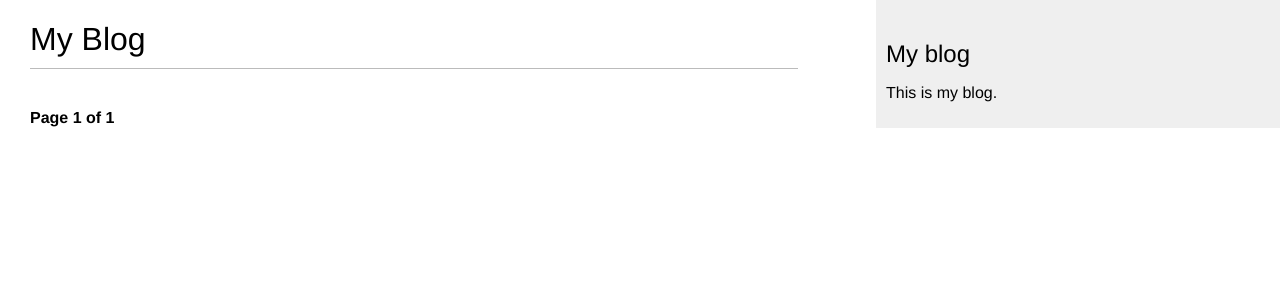
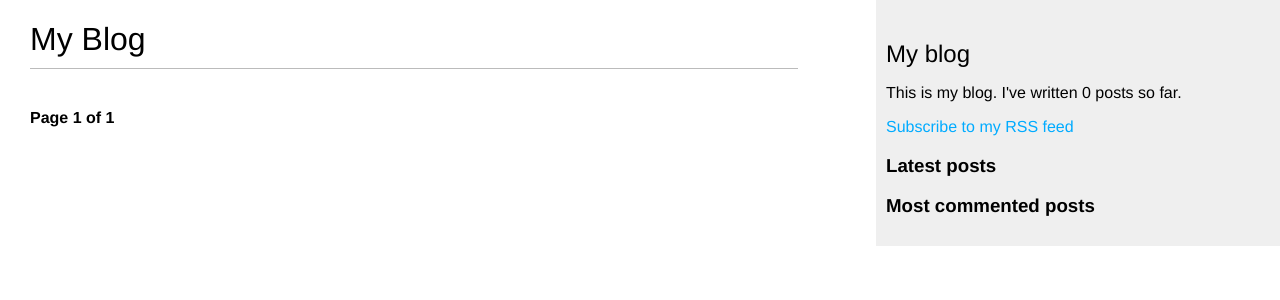
Before and after one commit to danikzaks/blog, a Django app: page /blog/ in a window 1280 px wide. Shown: the top 300 px of the page. Run offline with Django 5.2, Linux system fonts and the light colour scheme; data that the repository does not hold is empty.

Commit message:
add feeds rss and sitemaps

```diff
--- a/core/blog/models.py
+++ b/core/blog/models.py
@@ -2,6 +2,7 @@ from django.contrib.auth.models import User
 from django.db import models
 from django.urls import reverse
 from django.utils import timezone
+from taggit.managers import TaggableManager
 
 
 class PublishedManager(models.Manager):
@@ -28,6 +29,7 @@ class Post(models.Model):
     )
     objects = models.Manager()
     published = PublishedManager()
+    tags = TaggableManager()
 
     class Meta:
         ordering = ["-publish"]
--- /dev/null
+++ b/core/blog/templatetags/blog_tags.py
@@ -0,0 +1,31 @@
+import markdown
+from django import template
+from django.db.models import Count
+from django.utils.safestring import mark_safe
+
+from ..models import Post
+
+register = template.Library()
+
+
+@register.simple_tag
+def total_posts():
+    return Post.published.count()
+
+
+@register.inclusion_tag("blog/post/latest_posts.html")
+def show_latest_posts(count=5):
+    latest_posts = Post.published.order_by("-publish")[:count]
+    return {"latest_posts": latest_posts}
+
+
+@register.simple_tag
+def get_most_commented_posts(count=5):
+    return Post.published.annotate(total_comments=Count("comments")).order_by(
+        "-total_comments"
+    )[:count]
+
+
+@register.filter(name="markdown")
+def markdown_format(text):
+    return mark_safe(markdown.markdown(text))
--- a/core/blog/urls.py
+++ b/core/blog/urls.py
@@ -1,12 +1,13 @@
 from django.urls import path
 
 from . import views
+from .feeds import LatestPostsFeed
 
 app_name = "blog"
 
 urlpatterns = [
-    # path("", views.post_list, name="post_list"),
-    path("", views.PostListView.as_view(), name="post_list"),
+    path("", views.post_list, name="post_list"),
+    # path("", views.PostListView.as_view(), name="post_list"),
     # path("<int:id>/", views.post_detail, name="post_detail"),
     path(
         "<int:year>/<int:month>/<int:day>/<slug:post>/",
@@ -15,4 +16,6 @@ urlpatterns = [
     ),
     path("<int:post_id>/share/", views.post_share, name="post_share"),
     path("<int:post_id>/comment/", views.post_comment, name="post_comment"),
+    path("tag/<slug:tag_slug>/", views.post_list, name="post_list_by_tag"),
+    path("feed/", LatestPostsFeed(), name="post_feed"),
 ]
--- a/core/blog/views.py
+++ b/core/blog/views.py
@@ -1,15 +1,21 @@
 from django.core.mail import send_mail
 from django.core.paginator import Paginator, EmptyPage, PageNotAnInteger
+from django.db.models import Count
 from django.shortcuts import render, get_object_or_404
 from django.views.decorators.http import require_POST
 from django.views.generic import ListView
+from taggit.models import Tag
 
 from .forms import EmailPostForm, CommentForm
 from .models import Post
 
 
-def post_list(request):
+def post_list(request, tag_slug=None):
     post_list = Post.published.all()
+    tag = None
+    if tag_slug:
+        tag = get_object_or_404(Tag, slug=tag_slug)
+        post_list = post_list.filter(tags__in=[tag])
     paginator = Paginator(post_list, 3)
     page_number = request.GET.get("page", 1)
     try:
@@ -18,7 +24,7 @@ def post_list(request):
         posts = paginator.page(1)
     except EmptyPage:
         posts = paginator.page(paginator.num_pages)
-    return render(request, "blog/post/list.html", {"posts": posts})
+    return render(request, "blog/post/list.html", {"posts": posts, "tag": tag})
 
 
 def post_detail(request, year, month, day, post):
@@ -31,11 +37,24 @@ def post_detail(request, year, month, day, post):
         publish__day=day,
     )
     comments = post.comments.filter(active=True)
+
     form = CommentForm()
+
+    post_tags_ids = post.tags.values_list("id", flat=True)
+    similar_posts = Post.published.filter(tags__in=post_tags_ids).exclude(id=post.id)
+    similar_posts = similar_posts.annotate(same_tags=Count("tags")).order_by(
+        "-same_tags", "-publish"
+    )[:4]
+
     return render(
         request,
         "blog/post/detail.html",
-        {"post": post, "comments": comments, "form": form},
+        {
+            "post": post,
+            "comments": comments,
+            "form": form,
+            "similar_posts": similar_posts,
+        },
     )
 
 
--- a/core/core/settings.py
+++ b/core/core/settings.py
@@ -32,6 +32,7 @@ DEBUG = True
 
 ALLOWED_HOSTS = []
 
+SITE_ID = 1
 
 # Application definition
 
@@ -42,6 +43,9 @@ INSTALLED_APPS = [
     "django.contrib.sessions",
     "django.contrib.messages",
     "django.contrib.staticfiles",
+    "taggit",
+    "django.contrib.sites",
+    "django.contrib.sitemaps",
     "blog.apps.BlogConfig",
 ]
 
--- a/core/core/urls.py
+++ b/core/core/urls.py
@@ -18,11 +18,24 @@ Including another URLconf
 from django.conf import settings
 from django.conf.urls.static import static
 from django.contrib import admin
+from django.contrib.sitemaps.views import sitemap
 from django.urls import path, include
+
+from blog.sitemaps import PostSitemap
+
+sitemaps = {
+    "posts": PostSitemap,
+}
 
 urlpatterns = [
     path("admin/", admin.site.urls),
     path("blog/", include("blog.urls", namespace="blog")),
+    path(
+        "sitemap.xml",
+        sitemap,
+        {"sitemaps": sitemaps},
+        name="django.contrib.sitemaps.views.sitemap",
+    ),
 ]
 
 if settings.DEBUG:
--- a/core/templates/blog/base.html
+++ b/core/templates/blog/base.html
@@ -16,7 +17,26 @@
 </div>
 <div id="sidebar">
     <h2>My blog</h2>
-        <p>This is my blog.</p>
+    <p>
+        This is my blog.
+        I've written {% total_posts %} posts so far.
+    </p>
+    <p>
+        <a href="{% url " blog:post_feed" %}">
+        Subscribe to my RSS feed
+        </a>
+    </p>
+    <h3>Latest posts</h3>
+    {% show_latest_posts 3 %}
+    <h3>Most commented posts</h3>
+    {% get_most_commented_posts as most_commented_posts %}
+    <ul>
+        {% for post in most_commented_posts %}
+        <li>
+            <a href="{{ post.get_absolute_url }}">{{ post.title }}</a>
+        </li>
+        {% endfor %}
+    </ul>
 </div>
 </body>
 </html>
--- /dev/null
+++ b/core/templates/blog/post/latest_posts.html
@@ -0,0 +1,7 @@
+<ul>
+    {% for post in latest_posts %}
+        <li>
+            <a href="{{ post.get_absolute_url }}">{{ post.title }}</a>
+        </li>
+    {% endfor %}
+</ul>
--- a/core/templates/blog/post/list.html
+++ b/core/templates/blog/post/list.html
@@ -1,19 +1,31 @@
 {% extends "blog/base.html" %}
-
+{% load blog_tags %}
 {% block title %}My Blog{% endblock %}
 
 {% block content %}
     <h1>My Blog</h1>
+    {% if tag %}
+        <h2>Posts tagged with "{{ tag.name }}"</h2>
+    {% endif %}
     {% for post in posts %}
         <h2>
             <a href="{{ post.get_absolute_url }}">
                 {{ post.title }}
             </a>
         </h2>
+        <p class="tags">
+            Tags:
+            {% for tag in post.tags.all %}
+                <a href="{% url "blog:post_list_by_tag" tag.slug %}">
+                    {{ tag.name }}
+                </a>
+                {% if not forloop.last %}, {% endif %}
+            {% endfor %}
+        </p>
         <p class="date">
             Published {{ post.publish }} by {{ post.author }}
         </p>
-        {{ post.body|truncatewords:30|linebreaks }}
+        {{ post.body|markdown|truncatewords_html:30 }}
     {% endfor %}
-    {% include "blog/pagination.html" with page=page_obj %}
+    {% include "blog/pagination.html" with page=posts %}
 {% endblock %}
--- a/pyproject.toml
+++ b/pyproject.toml
@@ -11,6 +11,8 @@ django = "^5.0.7"
 black = "^24.4.2"
 pre-commit = "^3.7.1"
 python-dotenv = "^1.0.1"
+django-taggit = "^5.0.1"
+markdown = "^3.6"
 
 
 [tool.poetry.group.dev.dependencies]
```
Also changed, not shown: other parts of core/templates/blog/base.html (+1 -0 lines), core/blog/feeds.py (added, +24 -0 lines), core/blog/sitemaps.py (added, +14 -0 lines), core/templates/blog/post/detail.html (+12 -1 lines), core/blog/templatetags/__init__.py (added), 1 other file. Lines whose indentation alone changed are shown as unchanged.
